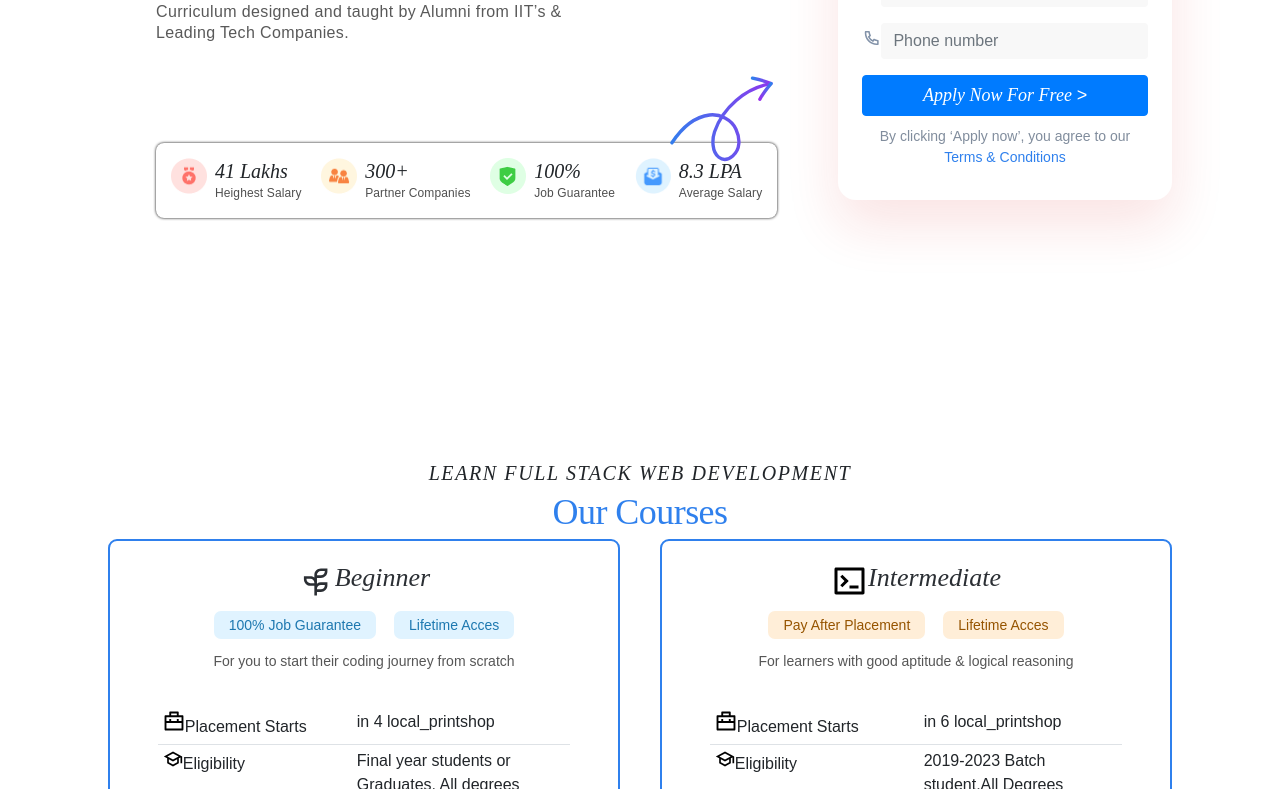
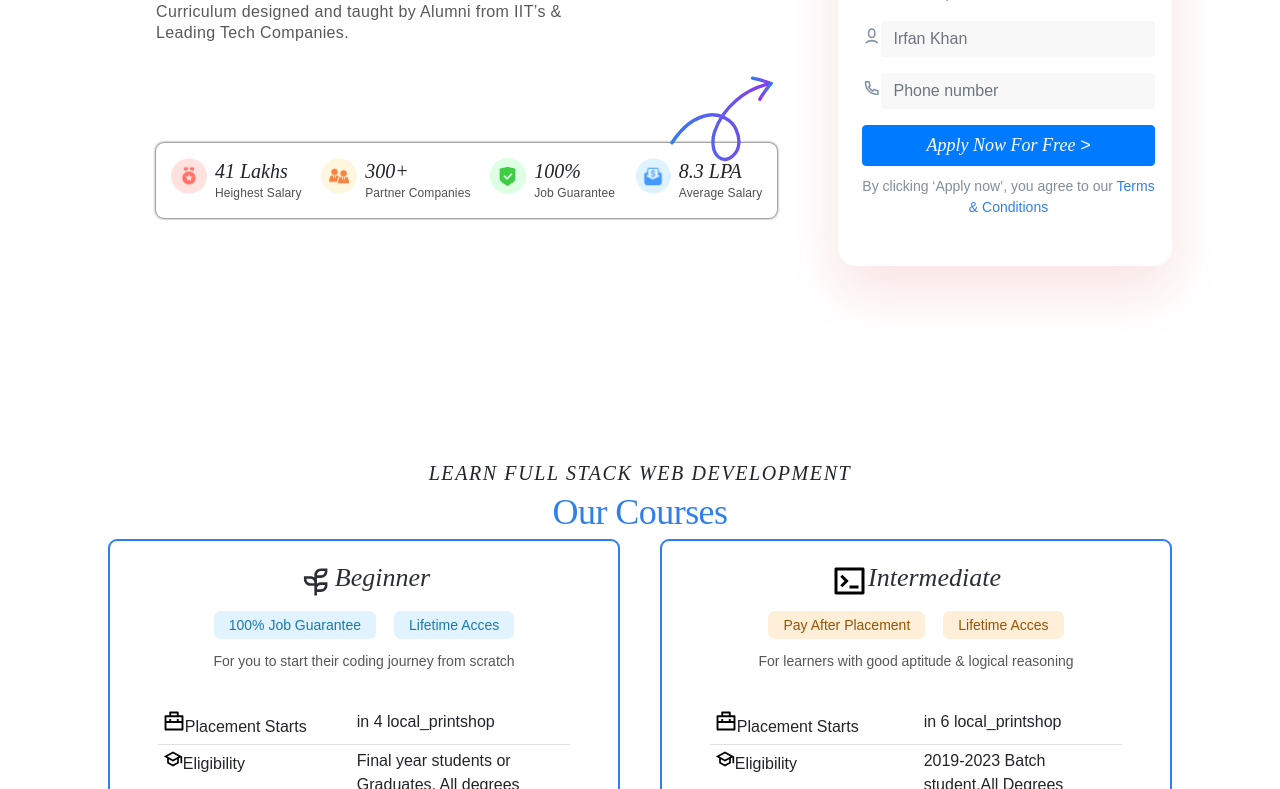
Before and after one commit to ik-deep/F1-MT-Accio-clone, a plain HTML site: page index.html in a window 1280 px wide. Shown: the part 283-1072 px from the top of the page. Drawn offline with nearby package versions, Linux system fonts and the light colour scheme; a web font is replaced by a local one.

Commit message:
some changes

```diff
--- a/index.html
+++ b/index.html
@@ -247,7 +247,7 @@
 
                     </div>
                 </div>
-                <div class="right-hero h-100">
+                <div class="right-hero">
                     <form>
                         <div style="color: var(--BLACK, #2B2F34);
                         text-align: center;
--- a/style.css
+++ b/style.css
@@ -62,6 +62,8 @@
     flex-wrap: nowrap !important;
     width: 100%;
     padding: 106px 108px !important;
+    /* background-color: #ECF8FF; */
+    z-index: -20;
     /* height: 100%; */
 }
 .nav-bar{
@@ -123,7 +125,8 @@ ul li a {
 .right-hero{
     width: 32%;
     display: inline-flex;
-padding: 7px 24px 32px 24px;
+    padding: 30px 17px 13px 24px;
+    margin-top: 27px;
 flex-direction: column;
 align-items: center;
 gap: 28px;
```
